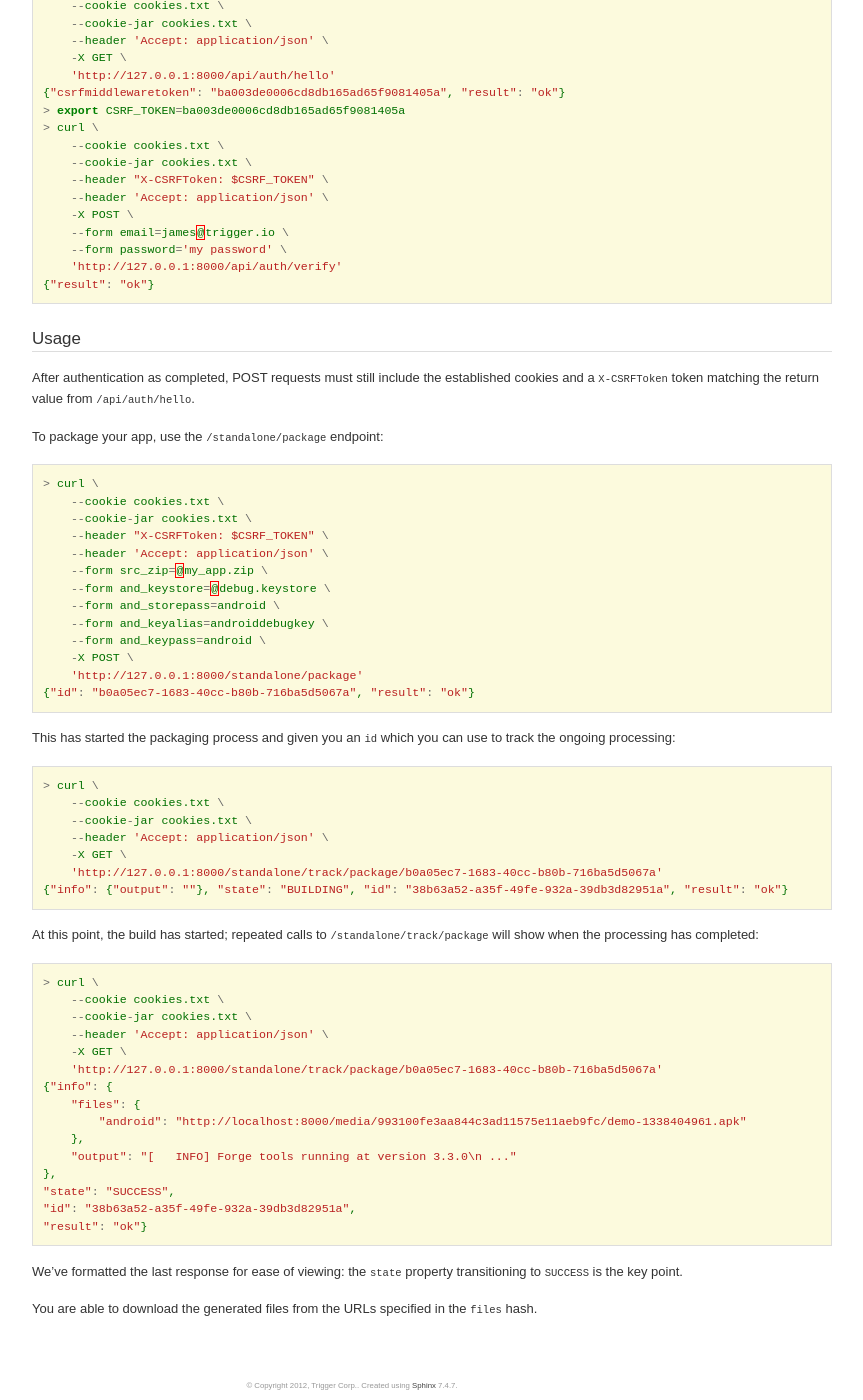
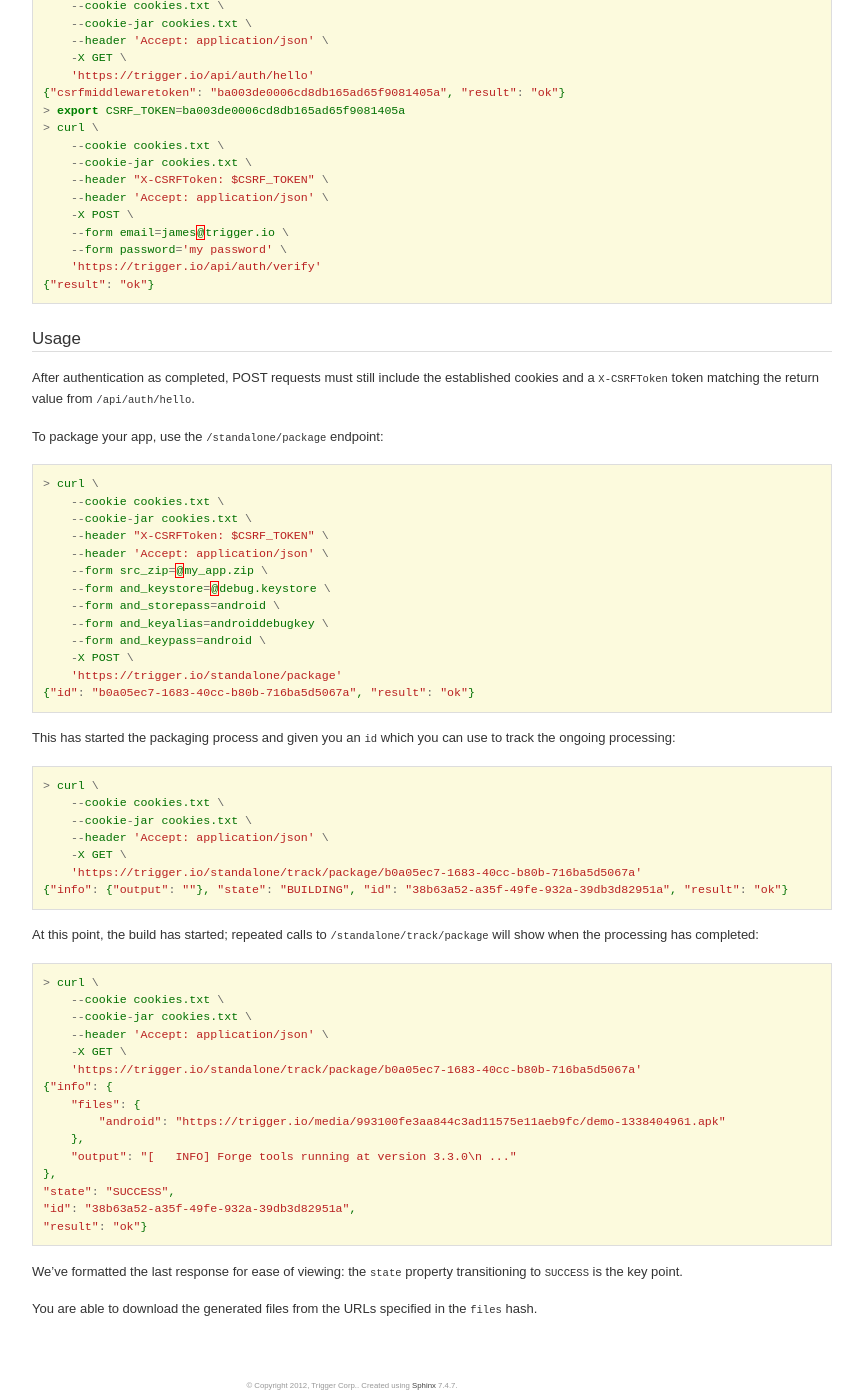
Before and after one commit to trigger-corp/Forge-Documentation, a Sphinx documentation site: the page built from source/standalone.rst, in a window 1280 px wide and 1400 px high, scrolled down 1468 px. Shown: the whole window, without its empty margins (288-1151 px from the left). Built offline with Sphinx 7.4.7, drawn with Linux system fonts in a browser that asks for light colours; some web fonts are replaced; part of the change alters nothing that is shown.

Commit message:
real hosts for standalone documentation

```diff
--- a/source/standalone.rst
+++ b/source/standalone.rst
@@ -63,7 +63,7 @@ For example, I'm using curl here to authenticate with the server on the command
         --cookie-jar cookies.txt \
         --header 'Accept: application/json' \
         -X GET \
-        'http://127.0.0.1:8000/api/auth/hello'
+        'https://trigger.io/api/auth/hello'
     {"csrfmiddlewaretoken": "ba003de0006cd8db165ad65f9081405a", "result": "ok"}
     > export CSRF_TOKEN=ba003de0006cd8db165ad65f9081405a
     > curl \
@@ -74,7 +74,7 @@ For example, I'm using curl here to authenticate with the server on the command
         -X POST \
         --form email=james@trigger.io \
         --form password='my password' \
-        'http://127.0.0.1:8000/api/auth/verify'
+        'https://trigger.io/api/auth/verify'
     {"result": "ok"}
 
 .. _standalone-usage:
@@ -98,7 +98,7 @@ To package your app, use the ``/standalone/package`` endpoint::
         --form and_keyalias=androiddebugkey \
         --form and_keypass=android \
         -X POST \
-        'http://127.0.0.1:8000/standalone/package'
+        'https://trigger.io/standalone/package'
     {"id": "b0a05ec7-1683-40cc-b80b-716ba5d5067a", "result": "ok"}
 
 This has started the packaging process and given you an ``id`` which you can
@@ -109,7 +109,7 @@ use to track the ongoing processing::
         --cookie-jar cookies.txt \
         --header 'Accept: application/json' \
         -X GET \
-        'http://127.0.0.1:8000/standalone/track/package/b0a05ec7-1683-40cc-b80b-716ba5d5067a'
+        'https://trigger.io/standalone/track/package/b0a05ec7-1683-40cc-b80b-716ba5d5067a'
     {"info": {"output": ""}, "state": "BUILDING", "id": "38b63a52-a35f-49fe-932a-39db3d82951a", "result": "ok"}
 
 At this point, the build has started; repeated calls to
@@ -120,10 +120,10 @@ At this point, the build has started; repeated calls to
         --cookie-jar cookies.txt \
         --header 'Accept: application/json' \
         -X GET \
-        'http://127.0.0.1:8000/standalone/track/package/b0a05ec7-1683-40cc-b80b-716ba5d5067a'
+        'https://trigger.io/standalone/track/package/b0a05ec7-1683-40cc-b80b-716ba5d5067a'
     {"info": {
         "files": {
-            "android": "http://localhost:8000/media/993100fe3aa844c3ad11575e11aeb9fc/demo-1338404961.apk"
+            "android": "https://trigger.io/media/993100fe3aa844c3ad11575e11aeb9fc/demo-1338404961.apk"
         },
         "output": "[   INFO] Forge tools running at version 3.3.0\n ..."
     },
```
